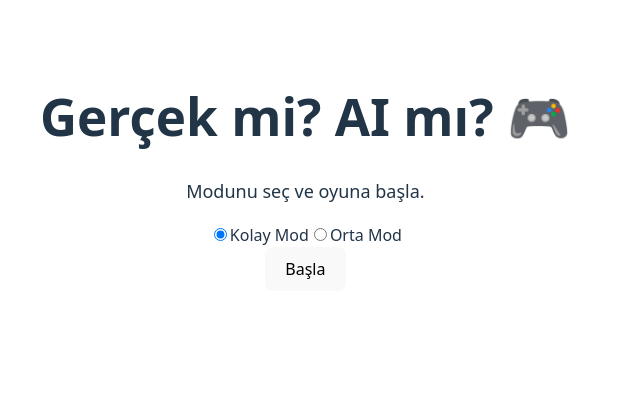
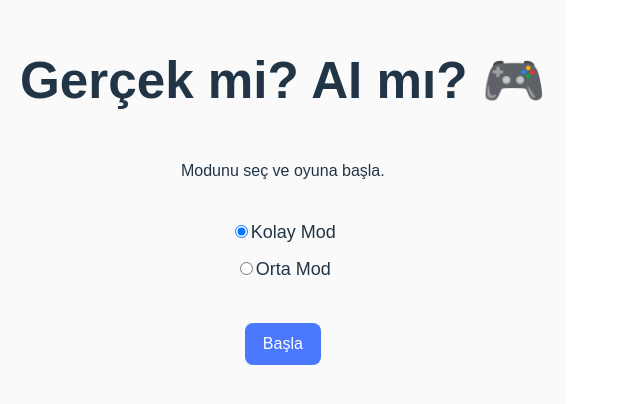
Before and after one commit to MesuttSahin/1030510591_BS435_WebProgramlama, a React (Vite) app in the folder odev01/: page / in a window 1280 px wide. Shown: the part 228-632 px from the top of the page, without its empty margins (0-640 px from the left). Built offline with nearby package versions, Linux system fonts and the light colour scheme.

Commit message:
Update app.css

```diff
--- a/odev01/src/App.css
+++ b/odev01/src/App.css
@@ -1,32 +1,70 @@
+/* Genel ekran düzeni */
 .screen {
+  display: flex;
+  flex-direction: column;
+  align-items: center;
+  justify-content: center;
+  height: 100vh;
+  padding: 20px;
   text-align: center;
-  padding: 40px;
+  background: #fafafa;
+  font-family: Arial, sans-serif;
 }
 
-.image-container {
+/* Mod seçim alanı */
+.mode-select {
   display: flex;
-  justify-content: center;
-  gap: 20px;
-  margin-top: 30px;
+  flex-direction: column;
+  gap: 10px;
+  margin: 20px 0;
+  font-size: 18px;
 }
 
-.image-container img {
-  width: 150px;
-  height: 150px;
+/* Başla butonu */
+.start-btn,
+button {
+  padding: 12px 18px;
+  margin-top: 20px;
+  border: none;
+  background-color: #4a78ff;
+  color: white;
+  border-radius: 8px;
   cursor: pointer;
-  border: 3px solid transparent;
-  border-radius: 10px;
+  font-size: 16px;
+}
+
+button:hover {
+  background-color: #335fe0;
+}
+
+/* Oyun ekranı görselleri */
+.images {
+  display: flex;
+  gap: 20px;
+  margin-top: 20px;
+}
+
+.game-img {
+  width: 220px;
+  height: 220px;
+  object-fit: cover;
+  border-radius: 12px;
+  cursor: pointer;
+  border: 4px solid transparent;
   transition: 0.3s;
 }
 
-.image-container img:hover {
-  transform: scale(1.1);
+.game-img:hover {
+  transform: scale(1.05);
+  border-color: #4a78ff;
 }
 
-h2 {
-  color: #333;
+/* İpucu kutusu */
+.hint-box {
+  margin-top: 24px;
+  padding: 16px 20px;
+  background-color: #fff3cd;
+  border: 1px solid #ffecb5;
+  border-radius: 10px;
+  font-size: 17px;
 }
-
-p {
-  font-size: 18px;
-}
```
